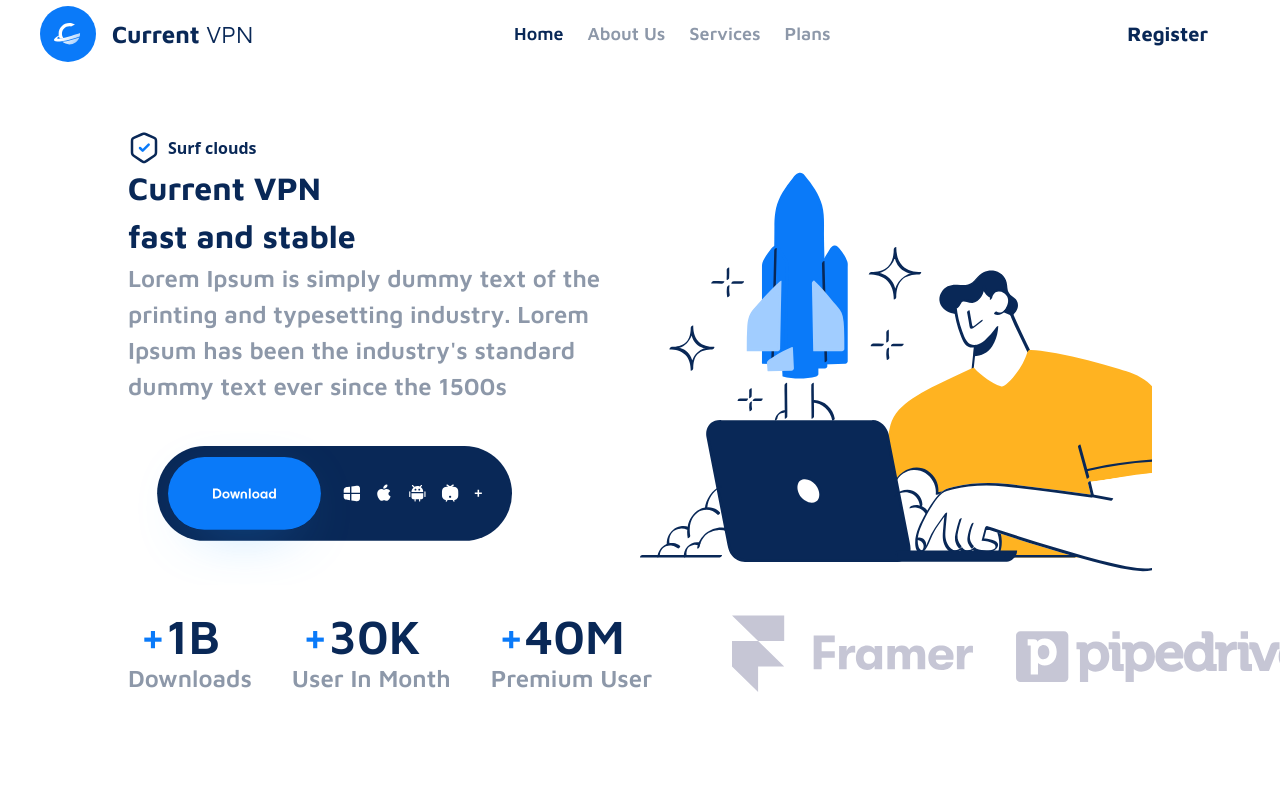
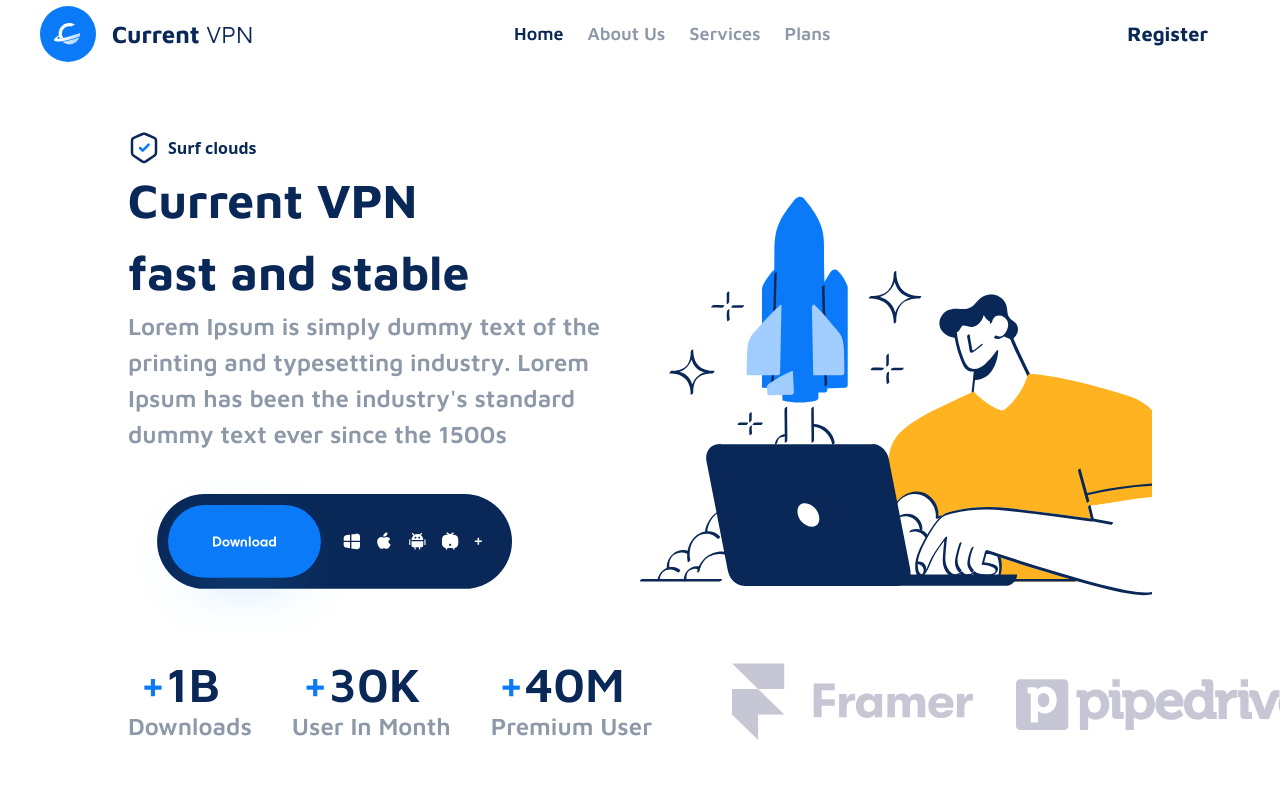
Before and after one commit to Abdullah-146/Vpn, a React (Vite) app: page / in a window 1280 px wide. Shown: the top 800 px of the page. Built offline with nearby package versions, Linux system fonts and the light colour scheme.

Commit message:
Suleman: Pull

```diff
--- a/tailwind.config.js
+++ b/tailwind.config.js
@@ -14,7 +14,7 @@ module.exports = {
         footer: "#021638",
       },
       fontSize: {
-        heading: "2rem",
+        heading: "3rem",
         subHeading: "1.5rem",
         simple: "1rem",
       },
```
